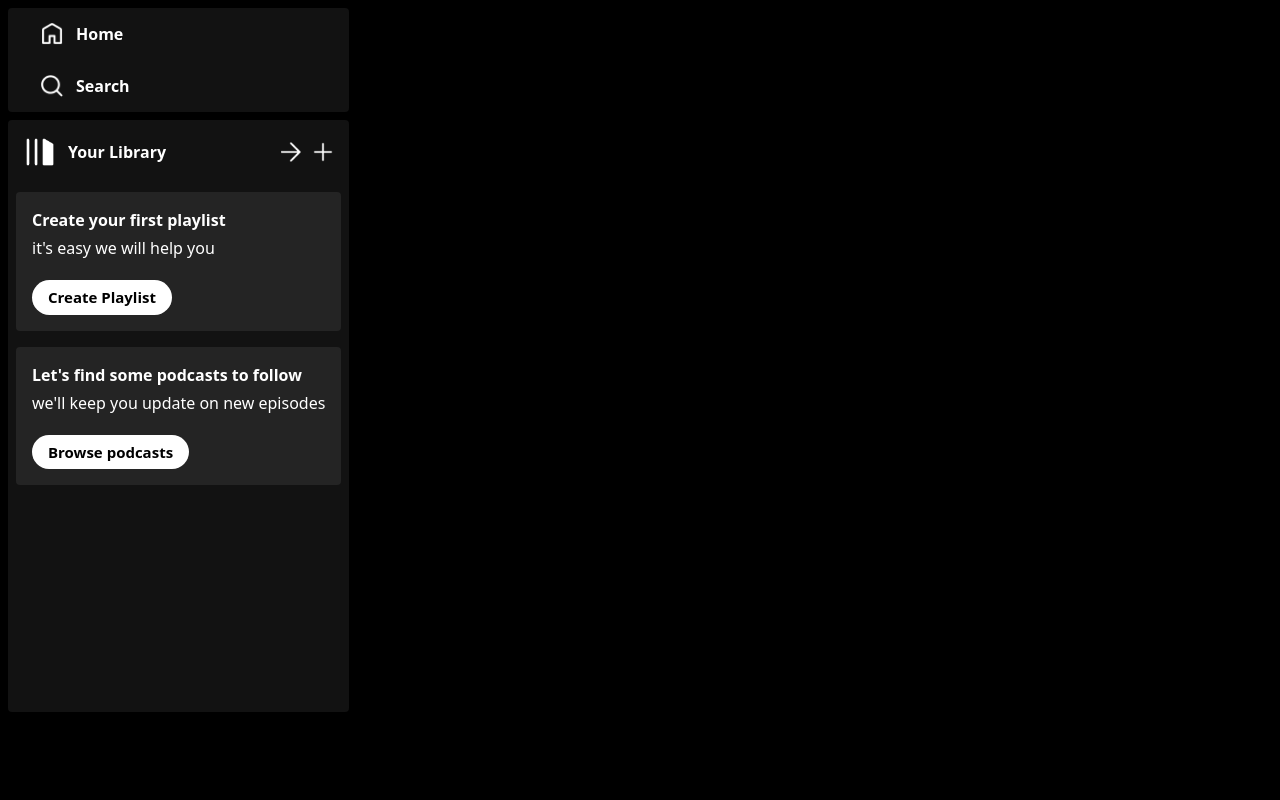
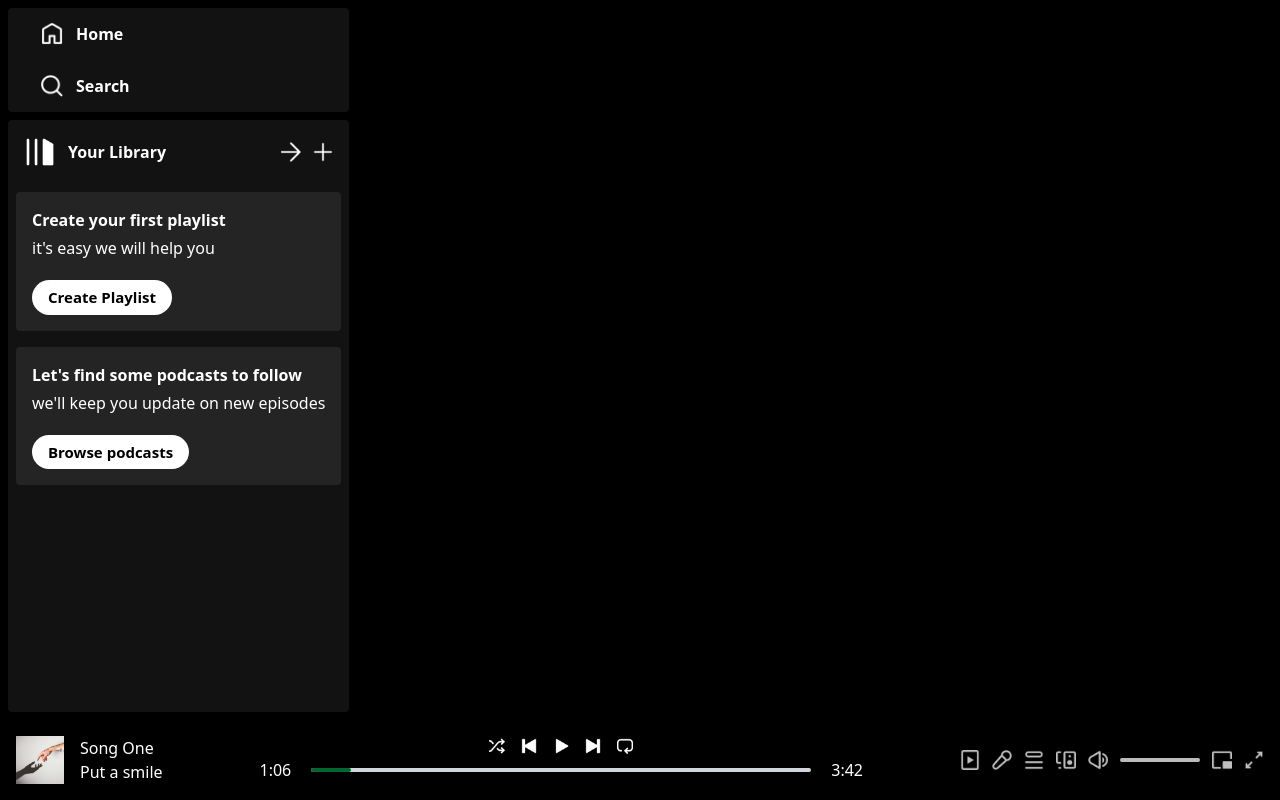
Before and after one commit to rashimarasangi/SpotifyClone, a React (Vite) app: page / in a window 1280 px wide. Built offline with nearby package versions, Linux system fonts and the light colour scheme.

Commit message:
feat: player component added

```diff
--- a/src/App.jsx
+++ b/src/App.jsx
@@ -1,14 +1,16 @@
-import React from 'react'
-import Sidebar from './components/Sidebar'
+import React from "react";
+import Sidebar from "./components/Sidebar";
+import Player from "./components/Player";
 
 const App = () => {
   return (
-    <div className='h-screen bg-black'>
-      <div className='h-[90%] flex'>
-       <Sidebar/>
+    <div className="h-screen bg-black">
+      <div className="h-[90%] flex">
+        <Sidebar />
       </div>
+      <Player />
     </div>
-  )
-}
+  );
+};
 
-export default App
+export default App;
--- /dev/null
+++ b/src/components/Player.jsx
@@ -0,0 +1,48 @@
+import React from "react";
+import { assets, songsData } from "../assets/assets";
+
+const Player = () => {
+  return (
+    <div className="h-[10%] bg-black flex justify-between items-center text-white px-4">
+      <div className="hidden lg:flex items-center gap-4">
+        <img className="w-12" src={songsData[0].image} alt="" />
+        <div>
+          <p>{songsData[0].name}</p>
+          <p>{songsData[0].desc.slice(0, 12)}</p>
+        </div>
+      </div>
+      <div className="flex flex-col items-center gap-1 m-auto">
+        <div className="flex gap-4">
+          <img
+            className="w-4 cursor-pointer"
+            src={assets.shuffle_icon}
+            alt=""
+          />
+          <img className="w-4 cursor-pointer" src={assets.prev_icon} alt="" />
+          <img className="w-4 cursor-pointer" src={assets.play_icon} alt="" />
+          <img className="w-4 cursor-pointer" src={assets.next_icon} alt="" />
+          <img className="w-4 cursor-pointer" src={assets.loop_icon} alt="" />
+        </div>
+        <div className="flex items-center gap-5">
+          <p>1:06</p>
+          <div className="w-[60vw] max-w-[500px] bg-gray-300 rounded-full cursor-pointer">
+            <hr className="h-1 border-none w-10 bg-green-800 rounded-full" />
+          </div>
+          <p>3:42</p>
+        </div>
+      </div>
+      <div className="hidden lg:flex items-center gap-3 opacity-75">
+        <img className="w-5" src={assets.plays_icon} alt="" />
+        <img className="w-5" src={assets.mic_icon} alt="" />
+        <img className="w-5" src={assets.queue_icon} alt="" />
+        <img className="w-5" src={assets.speaker_icon} alt="" />
+        <img className="w-5" src={assets.volume_icon} alt="" />
+        <div className="w-20 bg-slate-50 h-1 rounded"></div>
+        <img className="w-5" src={assets.mini_player_icon} alt="" />
+        <img className="w-5" src={assets.zoom_icon} alt="" />
+      </div>
+    </div>
+  );
+};
+
+export default Player;
```
Also changed, not shown: 1 other file (tests, documents, lock files or other folders).
